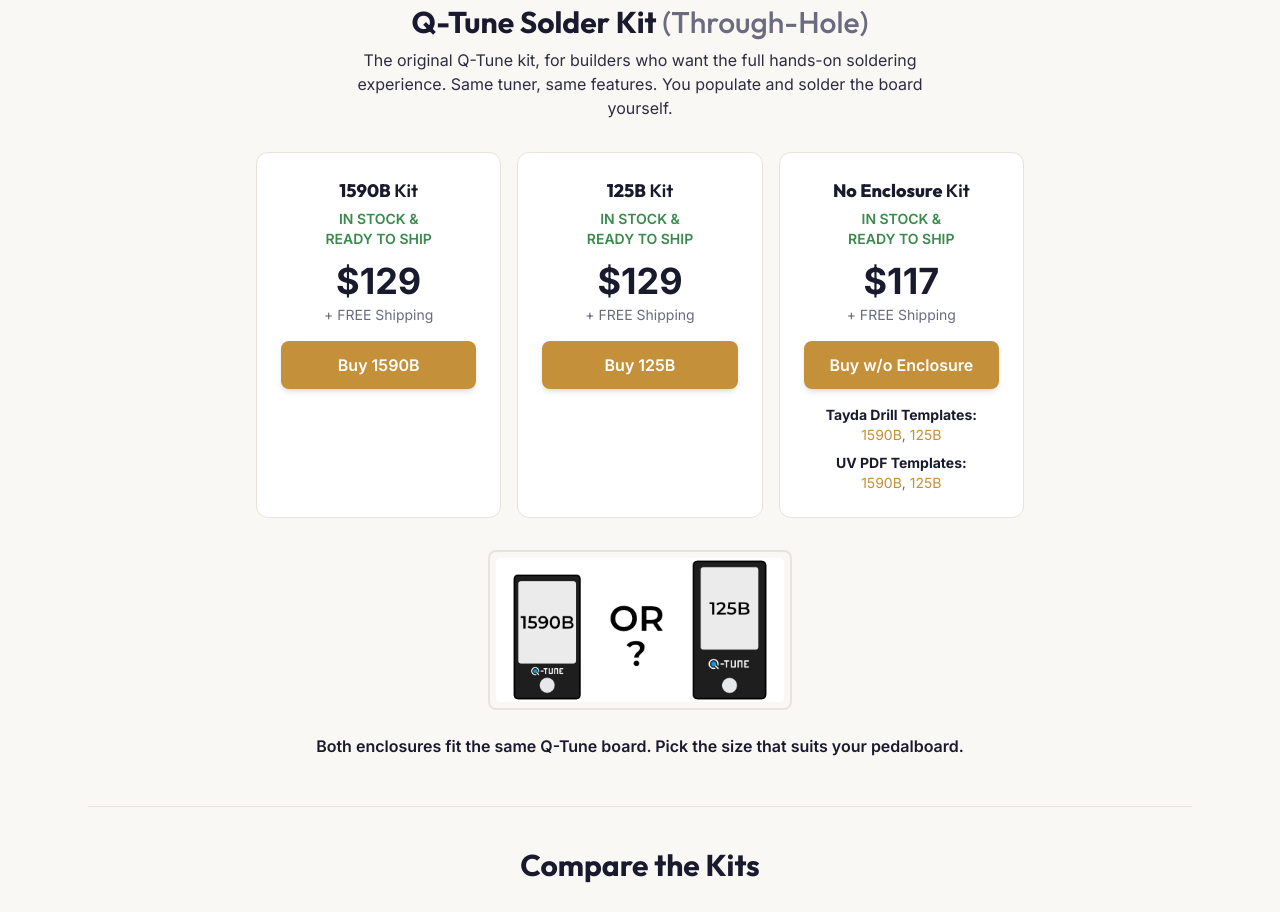
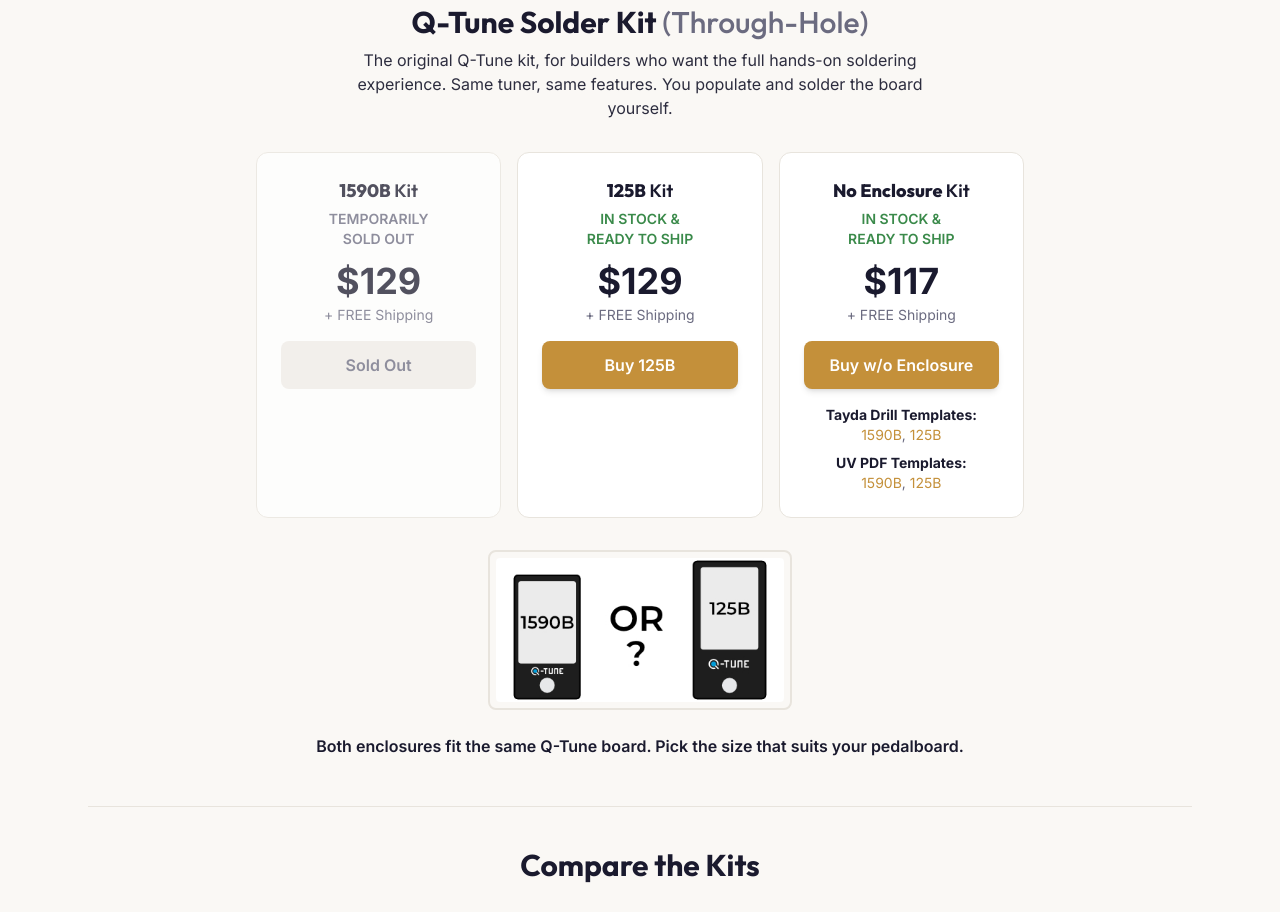
Before and after one commit to joulupukki/q-tune-web, an Astro site: page / in a window 1280 px wide. Shown: the part 1442-2354 px from the top of the page. Built offline with nearby package versions, Linux system fonts and the light colour scheme; Astro itself is replaced by a stand-in of ours.

Commit message:
Mark the 1590B as temporarily sold out

```diff
--- a/src/components/BuyButton.astro
+++ b/src/components/BuyButton.astro
@@ -5,22 +5,34 @@
   price: number;
   stripeUrl: string;
   buttonLabel: string;
-  status?: 'available' | 'preorder';
+  status?: 'available' | 'preorder' | 'soldout';
 }
 
 const { name, price, stripeUrl, buttonLabel, status = 'available' } = Astro.props;
 const isPreorder = status === 'preorder';
+const isSoldOut = status === 'soldout';
 ---
 
-<div class="bg-cream-surface border border-cream-border rounded-xl p-6 text-center hover:border-amber-glow/40 transition-all duration-300 hover:shadow-lg hover:-translate-y-1">
+<div
+  class:list={[
+    'bg-cream-surface border border-cream-border rounded-xl p-6 text-center transition-all duration-300',
+    isSoldOut ? 'opacity-75' : 'hover:border-amber-glow/40 hover:shadow-lg hover:-translate-y-1',
+  ]}
+>
   <div class="text-lg font-heading font-semibold text-text-heading mb-1">
     <strong>{name}</strong> Kit
   </div>
-  {isPreorder ? (
+  {isPreorder && (
     <div class="text-sm font-semibold text-amber-dark mb-3">
       PRE-ORDER<br />SHIPS JUNE&ndash;JULY 2026
     </div>
-  ) : (
+  )}
+  {isSoldOut && (
+    <div class="text-sm font-semibold text-text-muted mb-3">
+      TEMPORARILY<br />SOLD OUT
+    </div>
+  )}
+  {!isPreorder && !isSoldOut && (
     <div class="text-sm font-semibold text-success mb-3">
       IN STOCK &<br />READY TO SHIP
     </div>
@@ -28,12 +40,22 @@
   <div class="text-4xl font-bold text-text-heading mb-1">${price}</div>
   <div class="text-sm text-text-muted mb-4">+ FREE Shipping</div>
 
+  {isSoldOut ? (
+    <button
+      type="button"
+      disabled
+      class="w-full py-3 px-6 bg-cream-muted text-text-muted font-semibold rounded-lg cursor-not-allowed"
+    >
+      Sold Out
+    </button>
+  ) : (
     <button
       class="buy-btn w-full py-3 px-6 bg-amber-glow text-white font-semibold rounded-lg hover:bg-amber-dark transition-all duration-200 shadow-md hover:shadow-lg active:scale-[0.98]"
       data-url-us={stripeUrl}
     >
       {buttonLabel}
     </button>
+  )}
 
   <slot />
 </div>
--- a/src/data/products.ts
+++ b/src/data/products.ts
@@ -4,7 +4,7 @@
   price: number;
   stripeUrl: string;
   buttonLabel: string;
-  status: 'available' | 'preorder';
+  status: 'available' | 'preorder' | 'soldout';
 }
 
 // The solderless Q-Tune — sold as a single 1590B kit, no other options.
@@ -26,7 +26,8 @@
     price: 129,
     stripeUrl: 'https://buy.stripe.com/bJe14namFd3Pgar8yU8og0f',
     buttonLabel: 'Buy 1590B',
-    status: 'available',
+    // Temporarily out of stock — set back to 'available' when restocked.
+    status: 'soldout',
   },
   {
     name: '125B',
```
Lines whose indentation alone changed are shown as unchanged.
